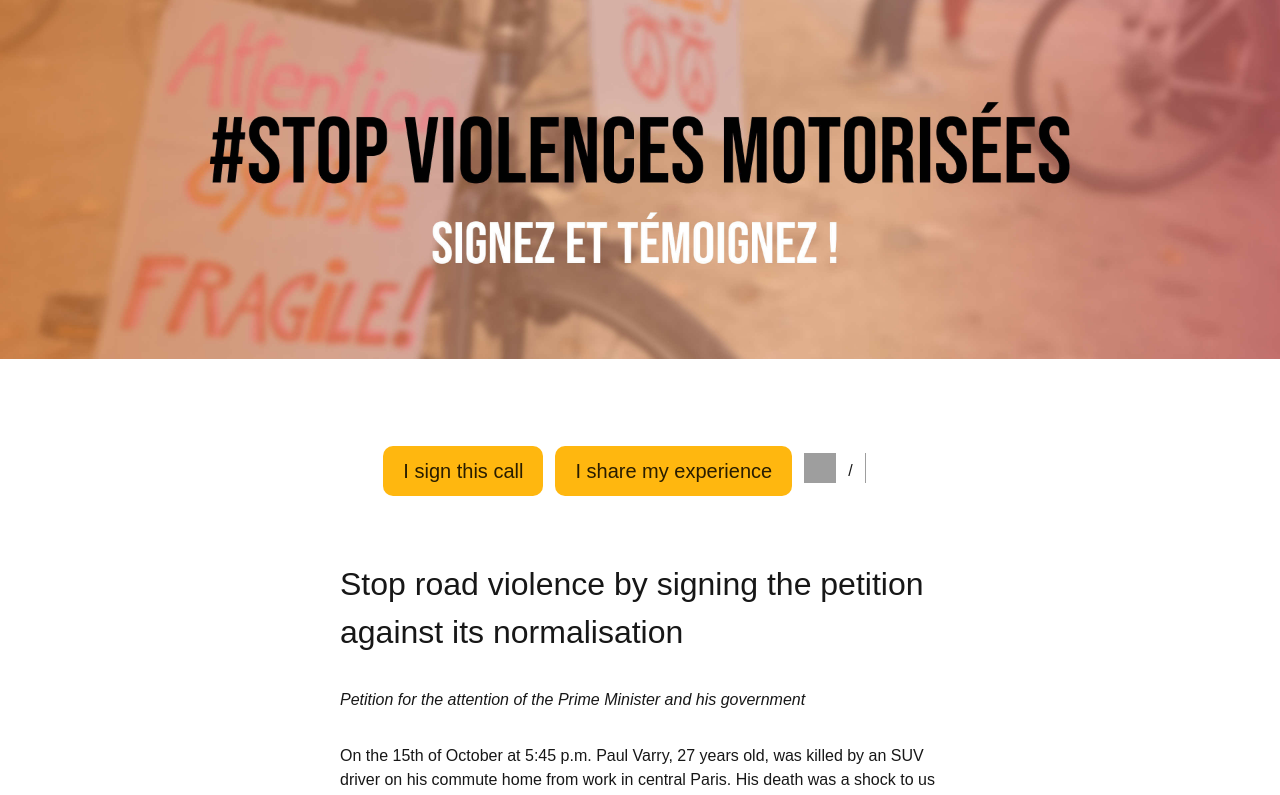
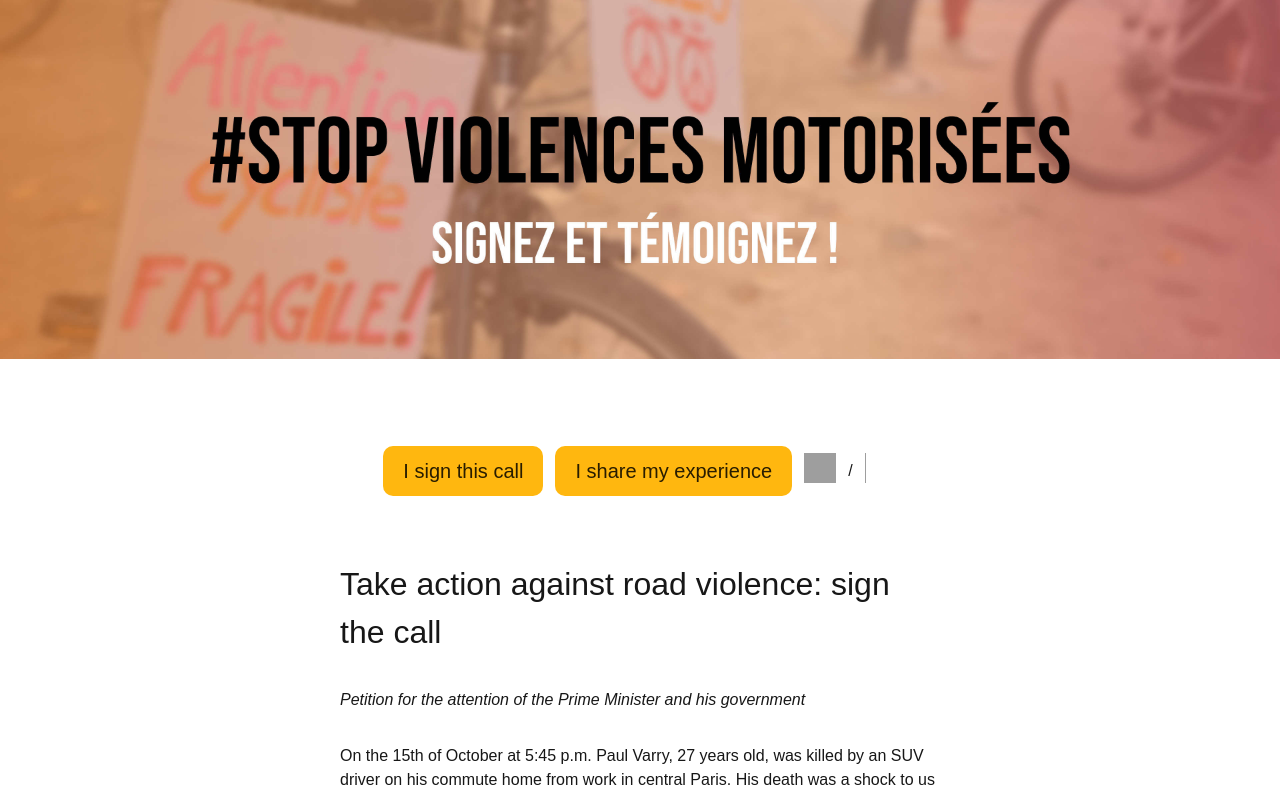
Before and after one commit to StopViolenceMotorisee/demo, a Next.js app: page /english in a window 1280 px wide. Shown: the top 795 px of the page. Built offline with nearby package versions, Linux system fonts and the light colour scheme; grey boxes are pictures that could not be loaded.

Commit message:
Reformule les intro aux formulaires

```diff
--- a/pages/english.js
+++ b/pages/english.js
@@ -41,7 +41,7 @@ export default function Home() {
         </div>
         <main className={styles.main}>
           <h1 className="is-size-3">
-            Stop road violence by signing the petition against its normalisation
+            Take action against road violence: sign the call
           </h1>
           <p>
             <i>
@@ -131,7 +131,7 @@ export default function Home() {
           <iframe
             width="600"
             height="845"
-            src="https://b6623b61.sibforms.com/serve/MUIFAMEYBsLTrm3Yyx5fJO9KBBktBYSeuLjm_aXLGLso-c4VAMPltVjOQavIWdZ0yYEjK5BdiJ9G4ZDbASHEFGBNB8ntOmvhHX0cLCw557X7BsOsgreko3Glvho5eMCYR-obTArM_YDhY3HLg1fpwyOtB-bAh-gcRmu6UsjiLzUL8W8cOchdLDGsna3vAHUSgumMmcwH6pPwAJq4"
+            src="https://b6623b61.sibforms.com/serve/MUIFAJHukCwWSsqJ-jz0462-SvXNtonnyOQOj5H1DmJqTwpjKLvq3ZLmDQxeZ3aFrTZw3why3vEMKHw5zrO-utpcY87rdiQkZzKv_pRckqwzVwlSVbwPrXE-tSGxUEIJgDpiw7a0VzgXDMD0dmdnmpJ7DwXmV1sGDd0KZTMyLDvkzc4e6vEFPybAyT-J5cSoLOWXQi09k0n_tYSU"
             frameBorder="0"
             scrolling="auto"
             allowFullScreen
--- a/pages/index.js
+++ b/pages/index.js
@@ -138,7 +138,7 @@ export default function Home() {
           <iframe
             width="600"
             height="845"
-            src="https://b6623b61.sibforms.com/serve/MUIFABZUG2XPyFZetQfJk5XnlaCm5U7l4dIEeNQqtk4hBwzAYTiaKGURpqIJcDFqtgzetP0M1OpHYJf3iwrfCoV5RRz8SnzwWhLgChYx5IJYXfF2izHjS0N63u3mG9mSNB1RarjauT-QeZ2LlQ0-YKJh5_IfKAEZe7tsAkX9CX6KFJU6nN91KD8LJvXIICgn0WD2drWYpRkNWdYx"
+            src="https://b6623b61.sibforms.com/serve/MUIFAO-NAPaWukE7o3IBMmz0KrDaYPTcA8K7gDAh4N1HInWHCKhFezWPhZN2xgP5bjG5U1kcIec_Q2ccoIacs4vLT7AmU29PHkis9sZx7fyor5RbLiMbxM2L78SS22tmN8rD7DpU5nfYVRakASdVMmjQE7mnmNoJyrninSHUGB2CNV1QPWszjEh5Zdjpf-4lE_AcCFxkaGQ7Q9JY"
             frameBorder="0"
             scrolling="auto"
             allowFullScreen
```
